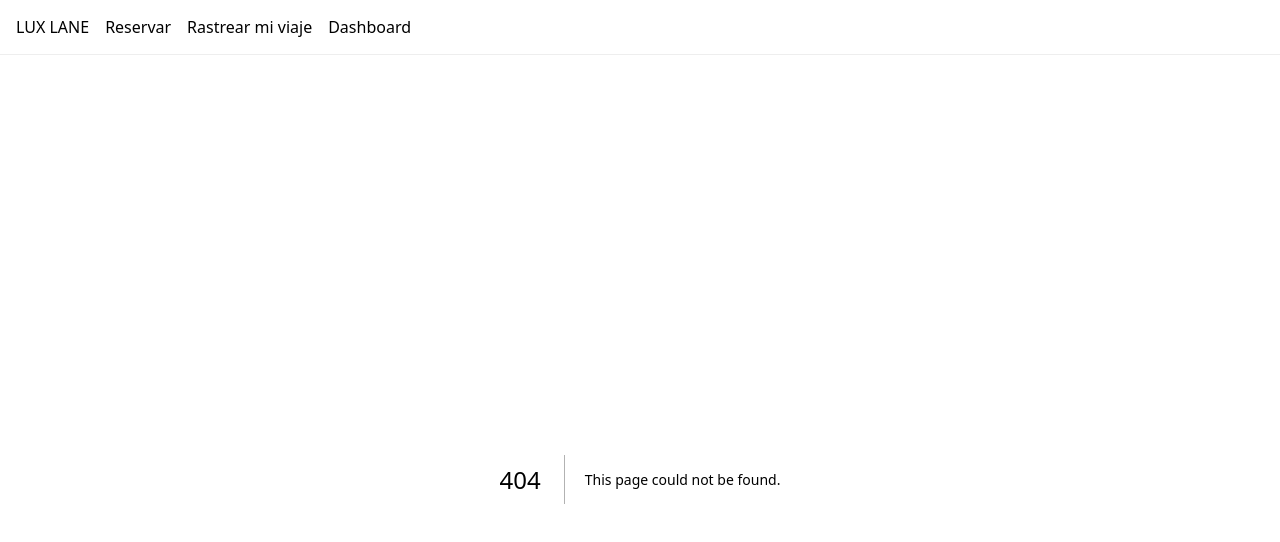
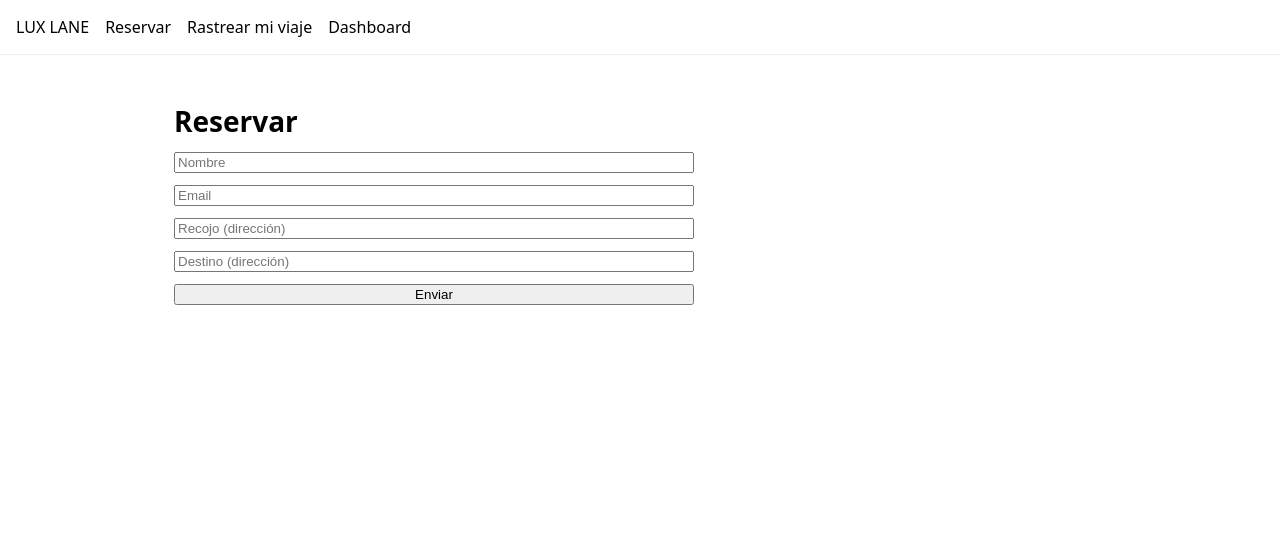
Before and after one commit to Luxlane/luxlane, a Next.js app: page /app/book in a window 1280 px wide. Before the commit this address had no page. Shown: the top 542 px of the page. Built offline with nearby package versions, Linux system fonts and the light colour scheme.

Commit message:
Create page.tsx

```diff
--- /dev/null
+++ b/app/app/book/page.tsx
@@ -0,0 +1,27 @@
+'use client';
+import { useState } from 'react';
+
+export default function Book(){
+  const [name, setName] = useState('');
+  const [email, setEmail] = useState('');
+  const [pickup, setPickup] = useState('');
+  const [dropoff, setDropoff] = useState('');
+
+  function submit(e: React.FormEvent){
+    e.preventDefault();
+    alert('Reserva enviada (demo). Luego conectamos el backend.');
+  }
+
+  return (
+    <section>
+      <h2 style={{fontSize:28, marginBottom:12}}>Reservar</h2>
+      <form onSubmit={submit} style={{display:'grid', gap:12, maxWidth:520}}>
+        <input placeholder="Nombre" value={name} onChange={e=>setName(e.target.value)} />
+        <input placeholder="Email" value={email} onChange={e=>setEmail(e.target.value)} />
+        <input placeholder="Recojo (dirección)" value={pickup} onChange={e=>setPickup(e.target.value)} />
+        <input placeholder="Destino (dirección)" value={dropoff} onChange={e=>setDropoff(e.target.value)} />
+        <button type="submit">Enviar</button>
+      </form>
+    </section>
+  );
+}
```
